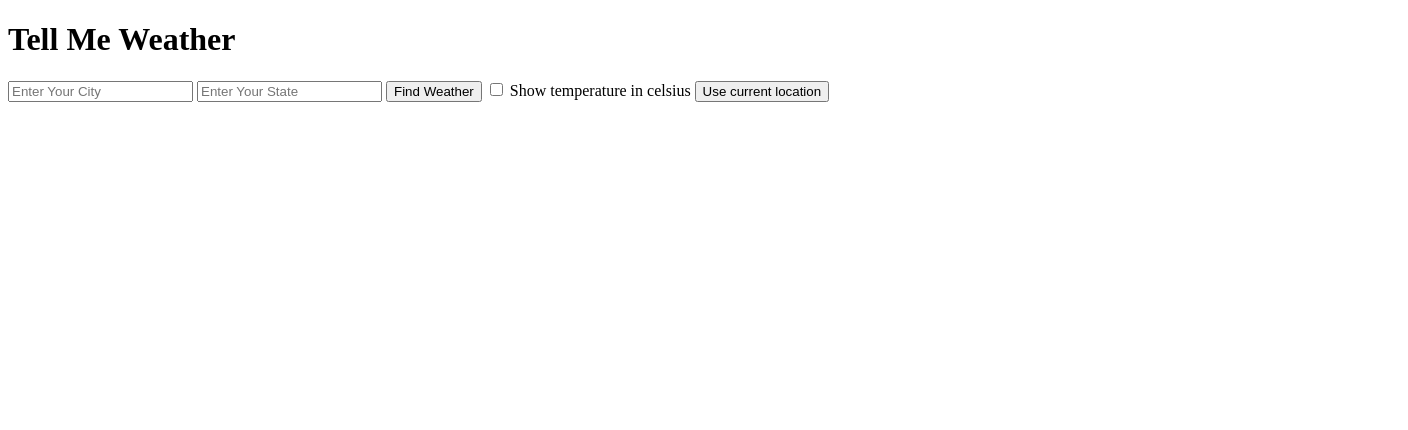
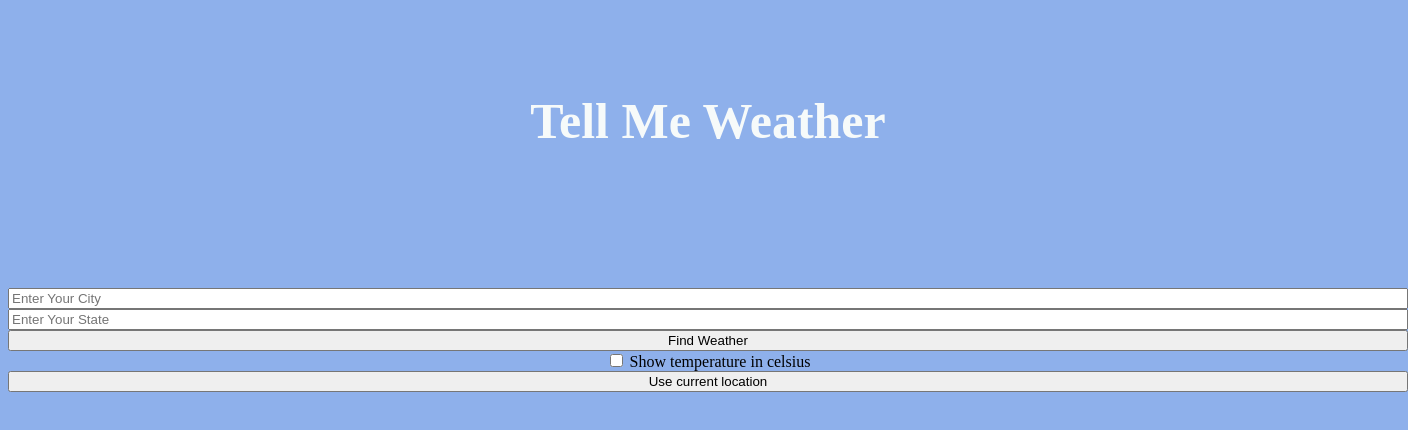
Before and after one commit to axxmv/TellMeWeather, a plain HTML site: page index.html in a window 1280 px wide. Shown: the whole page, 1408 px wide, since content can reach past the window. Drawn offline with Linux system fonts and the light colour scheme.

Commit message:
slight css

```diff
--- a/index.html
+++ b/index.html
@@ -4,6 +4,40 @@
     <meta charset="UTF-8">
     <meta name="viewport" content="width=device-width, initial-scale=1.0">
     <title>Document</title>
+    <style>
+        body{
+            background-color: rgb(142, 176, 235);
+        }
+
+
+        #getInfo
+        {
+            width: 1400px;
+            height: 600px;
+            display: flex;
+            flex-direction: column;
+            text-align: center;
+            padding-top: 30px;
+
+
+        }
+        .header{
+            width:1400px;
+            height:250px;
+            display: flex;
+            align-content: center;
+            flex-direction: column;
+            text-align: center;
+
+
+        }
+        .header h1
+        {
+            font-size: 50px;
+            color: rgb(246, 250, 250);
+            transform: translateY(50px);
+        }
+    </style>
 </head>
 <body>
     <div class = "header">
```
